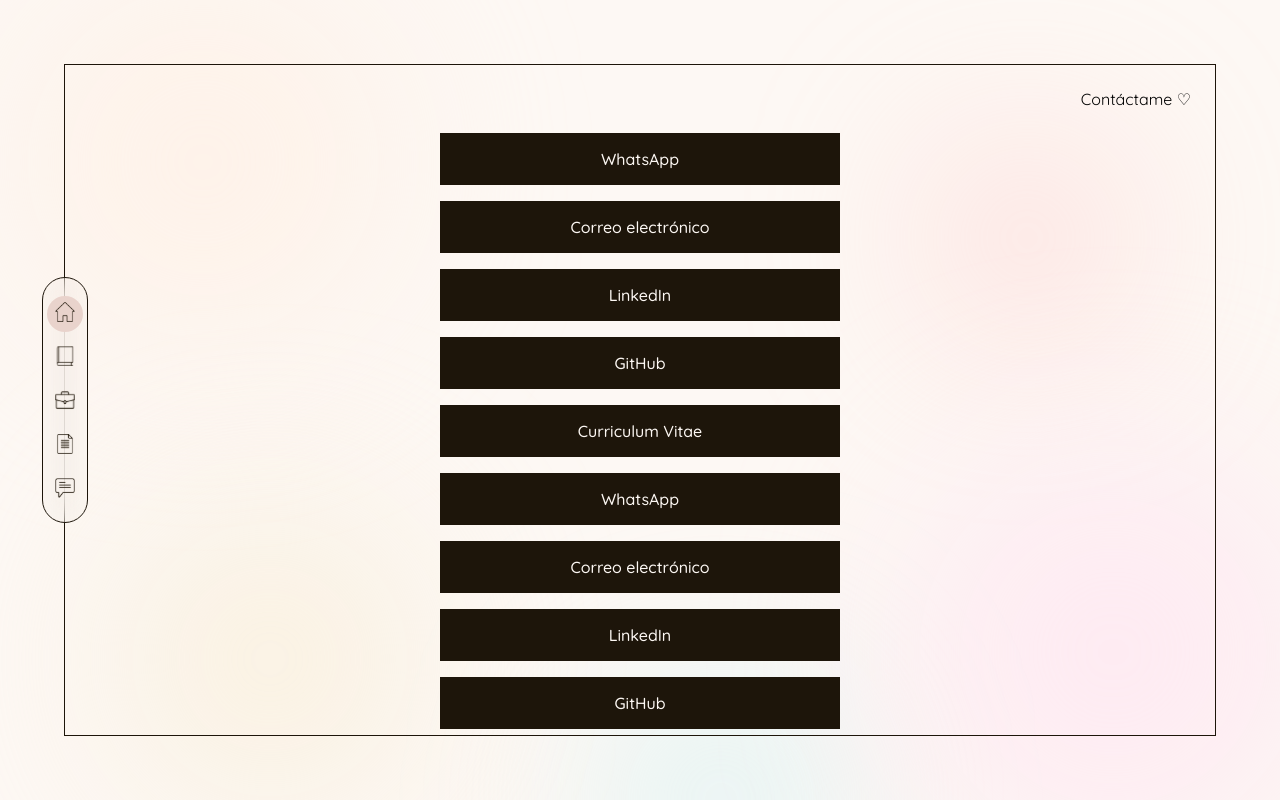
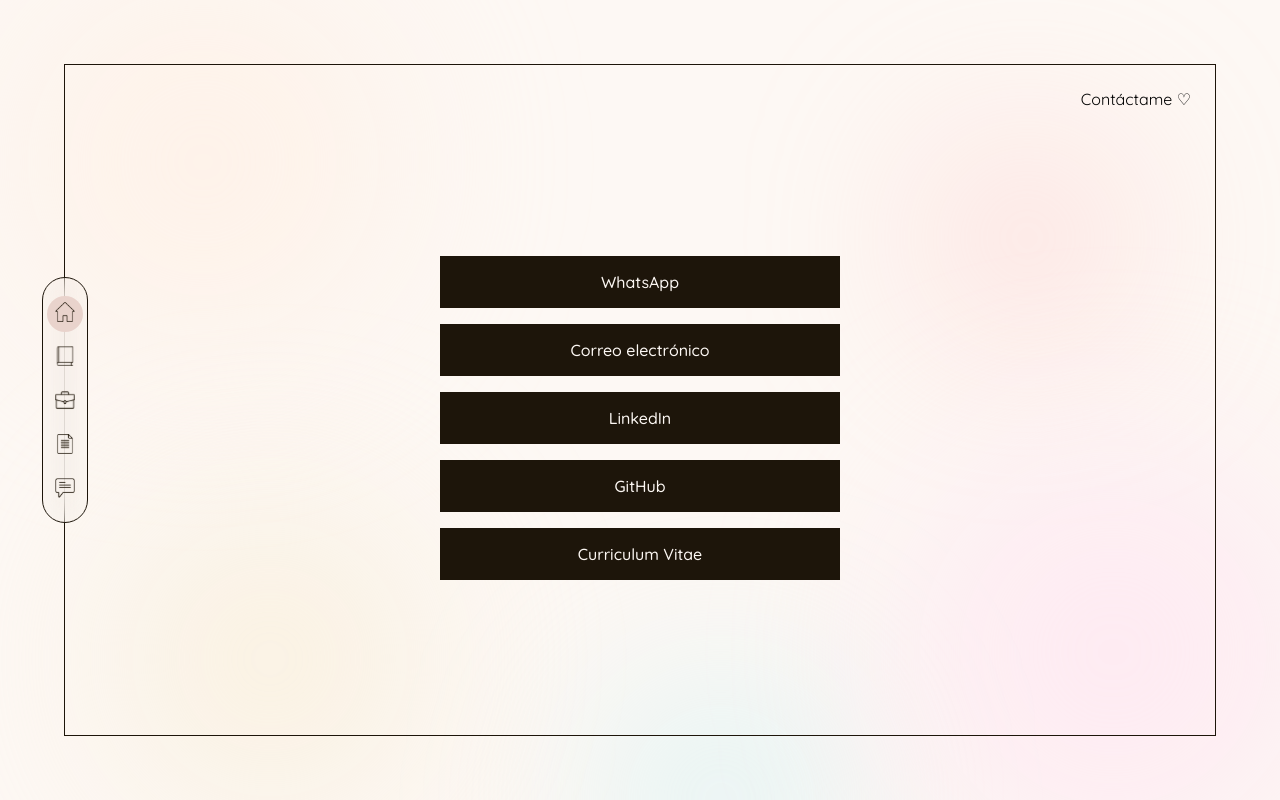
Before and after one commit to darianaren/my-portfolio, a React (Create React App) app: page /contact in a window 1280 px wide. Built offline with nearby package versions, Linux system fonts and the light colour scheme; a web font is replaced by a local one.

Commit message:
[main] styles (pages/Contact)

```diff
--- a/src/pages/Contact/Contact.jsx
+++ b/src/pages/Contact/Contact.jsx
@@ -12,7 +12,7 @@
   };
 
   return (
-    <PageWrapper title="Contáctame ♡">
+    <PageWrapper borderBlur title="Contáctame ♡">
       <div className={styles["buttons-container"]}>
         {BUTTONS.map(({ key, label, email, link, download, copy }) => (
           <Button key={key} onClick={copy ? copyText(copy) : null}>
--- a/src/pages/Contact/constants.js
+++ b/src/pages/Contact/constants.js
@@ -24,80 +24,5 @@
     link: pdf,
     label: "Curriculum Vitae",
     download: "Dariana Rengifo - Full Stack Developer - CV"
-  },
-
-  {
-    key: 11,
-    label: "WhatsApp",
-    copy: "+5493517739445",
-    link: "wha.me/+5493517739445"
-  },
-  {
-    key: 21,
-    label: "Correo electrónico",
-    copy: "darianarengifo@gmail.com",
-    email: "darianarengifo@gmail.com"
-  },
-  {
-    key: 31,
-    label: "LinkedIn",
-    link: "https://www.linkedin.com/in/dariana-rengifo/"
-  },
-  { key: 41, label: "GitHub", link: "https://github.com/darianaren" },
-  {
-    key: 51,
-    link: pdf,
-    label: "Curriculum Vitae",
-    download: "Dariana Rengifo - Full Stack Developer - CV"
-  },
-
-  {
-    key: 12,
-    label: "WhatsApp",
-    copy: "+5493517739445",
-    link: "wha.me/+5493517739445"
-  },
-  {
-    key: 22,
-    label: "Correo electrónico",
-    copy: "darianarengifo@gmail.com",
-    email: "darianarengifo@gmail.com"
-  },
-  {
-    key: 32,
-    label: "LinkedIn",
-    link: "https://www.linkedin.com/in/dariana-rengifo/"
-  },
-  { key: 42, label: "GitHub", link: "https://github.com/darianaren" },
-  {
-    key: 52,
-    link: pdf,
-    label: "Curriculum Vitae",
-    download: "Dariana Rengifo - Full Stack Developer - CV"
-  },
-
-  {
-    key: 13,
-    label: "WhatsApp",
-    copy: "+5493517739445",
-    link: "wha.me/+5493517739445"
-  },
-  {
-    key: 23,
-    label: "Correo electrónico",
-    copy: "darianarengifo@gmail.com",
-    email: "darianarengifo@gmail.com"
-  },
-  {
-    key: 33,
-    label: "LinkedIn",
-    link: "https://www.linkedin.com/in/dariana-rengifo/"
-  },
-  { key: 43, label: "GitHub", link: "https://github.com/darianaren" },
-  {
-    key: 53,
-    link: pdf,
-    label: "Curriculum Vitae3",
-    download: "Dariana Rengifo - Full Stack Developer - CV"
   }
 ]);
--- a/src/pages/Contact/styles.module.css
+++ b/src/pages/Contact/styles.module.css
@@ -7,7 +7,6 @@
   justify-content: center;
 
   min-height: 100%;
-  margin: 0 2rem;
 }
 
 .link {
--- a/src/templates/PageWrapper/styles.module.css
+++ b/src/templates/PageWrapper/styles.module.css
@@ -10,7 +10,42 @@
 
 .section-wrapper {
   width: 100%;
-  height: calc(100% - 3rem);
+  padding: 1rem;
+  height: calc(100% - 5rem);
+
+  overflow-y: auto;
+}
+
+.section-wrapper::-webkit-scrollbar {
+  width: 0.4rem;
+
+  background: none;
+}
+.section-wrapper::-webkit-scrollbar-track {
+  background: none;
+}
+.section-wrapper::-webkit-scrollbar-thumb {
+  border-radius: 5rem;
+  background: #979797;
+}
+
+.section-wrapper.border-blur {
+  position: relative;
+
+  mask-image: linear-gradient(
+    to bottom,
+    rgba(0, 0, 0, 0) 0%,
+    black 2%,
+    black 98%,
+    rgba(0, 0, 0, 0) 100%
+  );
+  -webkit-mask-image: linear-gradient(
+    to bottom,
+    rgba(0, 0, 0, 0) 0%,
+    black 2%,
+    black 98%,
+    rgba(0, 0, 0, 0) 100%
+  );
 }
 
 @media screen and (min-width: 1000px) {
@@ -21,6 +56,7 @@
   }
 
   .section-wrapper {
-    height: calc(100% - 4.3rem);
+    padding: 2rem 12vw;
+    height: calc(100% - 6.3rem);
   }
 }
```
